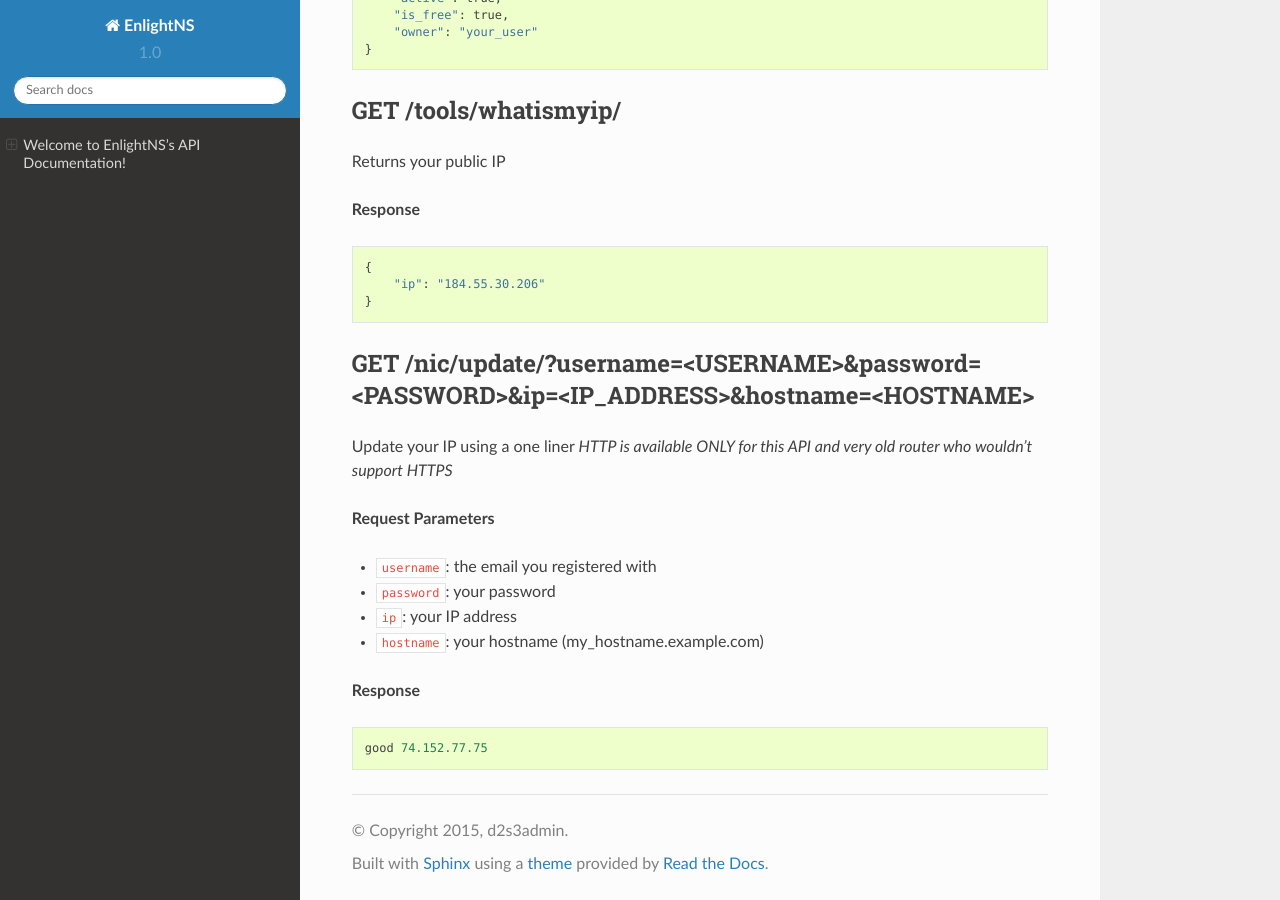
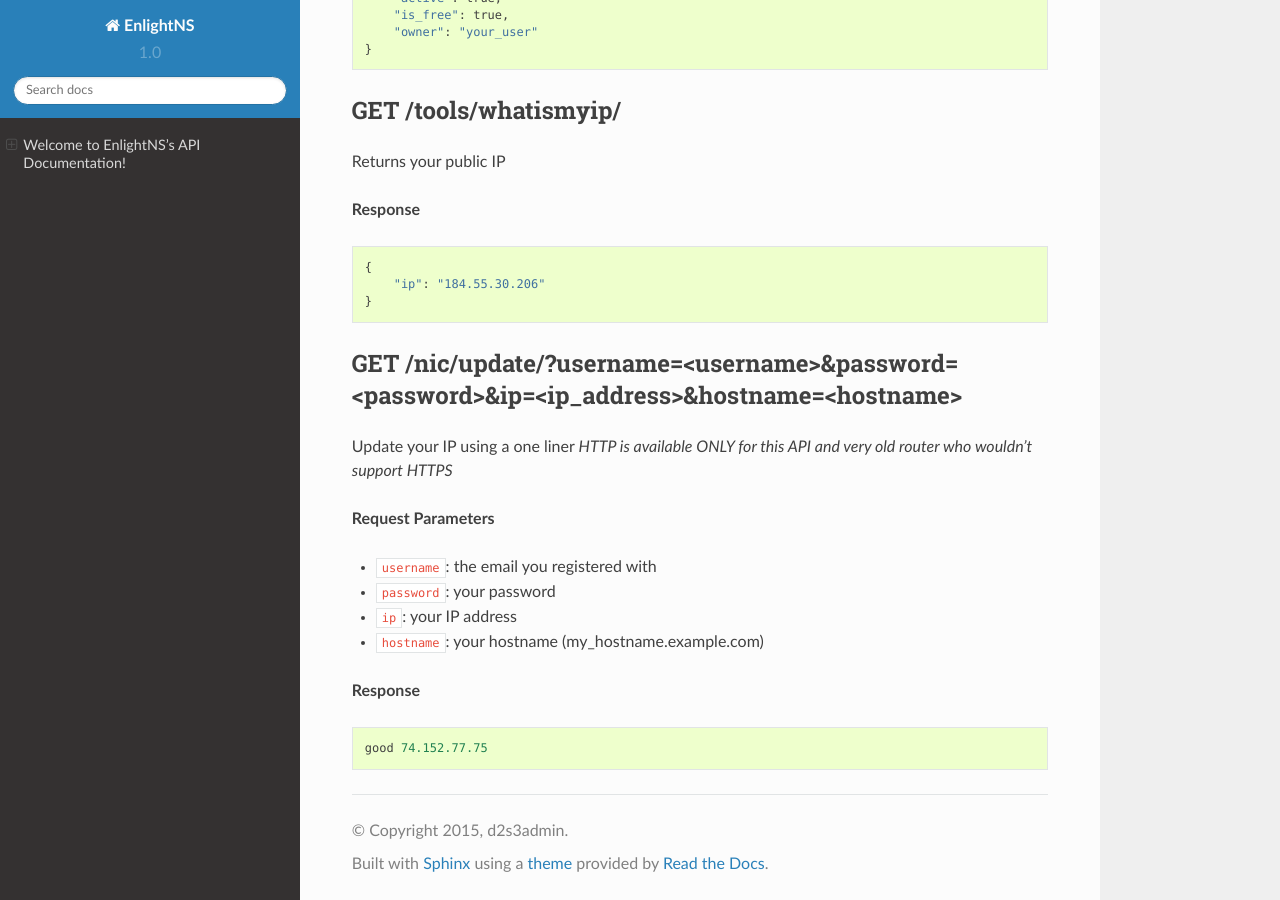
Before and after one commit to EnlightNS/enlightns-docs, a Sphinx documentation site: the page built from source/index.rst, in a window 1280 px wide and 900 px high, scrolled down 2961 px. Built offline with Sphinx 7.4.7 and the Read the Docs theme 2.0.0, drawn with Linux system fonts in a browser that asks for light colours.

```diff
--- a/source/index.rst
+++ b/source/index.rst
@@ -191,7 +191,7 @@ Returns your public IP
 ..
 
 
-GET /nic/update/?username=<USERNAME>&password=<PASSWORD>&ip=<IP_ADDRESS>&hostname=<HOSTNAME>
+GET /nic/update/?username=<username>&password=<password>&ip=<ip_address>&hostname=<hostname>
 ^^^^^^^^^^^^^^^^^^^^^^^^^^^^^^^^^^^^^^^^^^^^^^^^^^^^^^^^^^^^^^^^^^^^^^^^^^^^^^^^
 Update your IP using a one liner
 *HTTP is available ONLY for this API and very old router who wouldn't support HTTPS*
```
